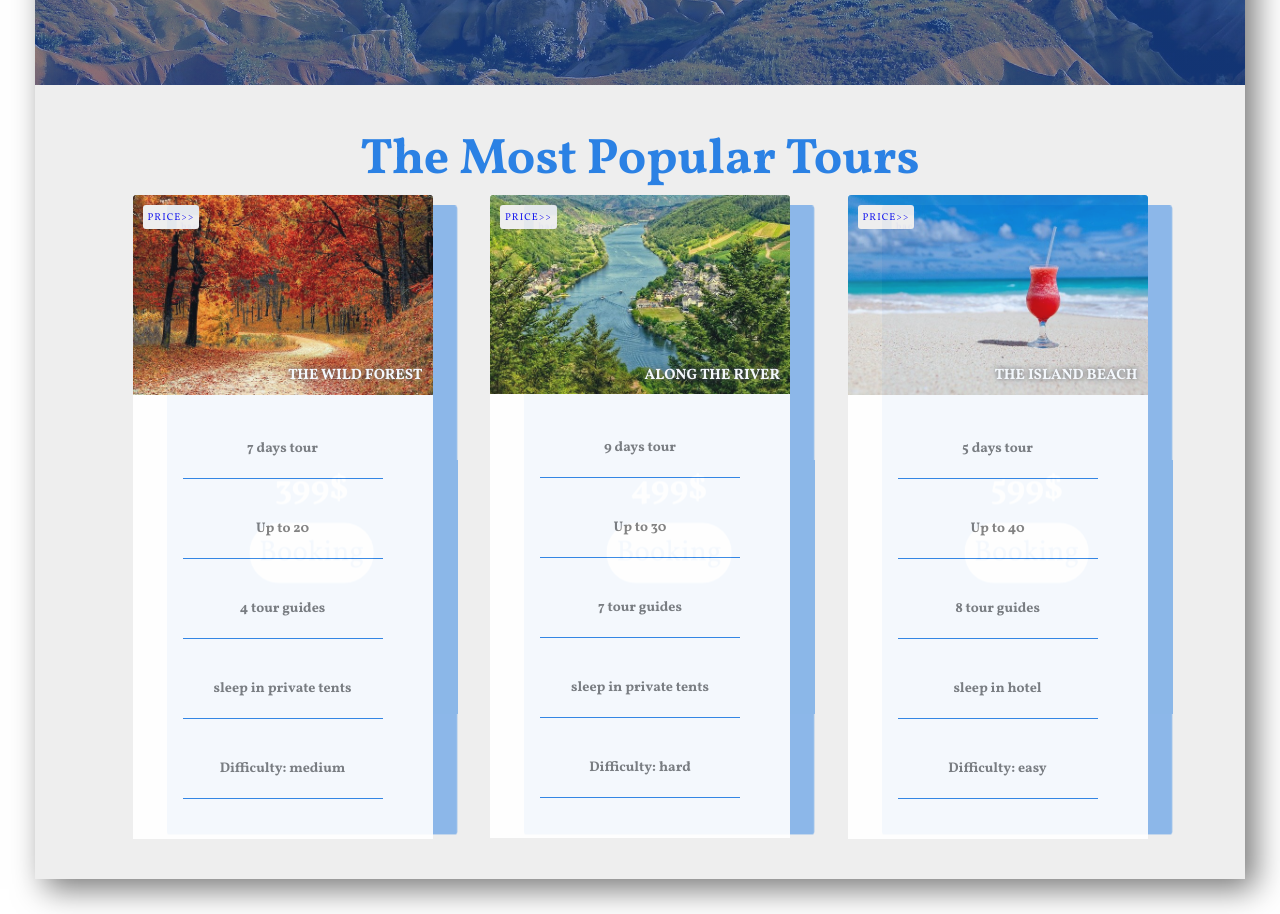
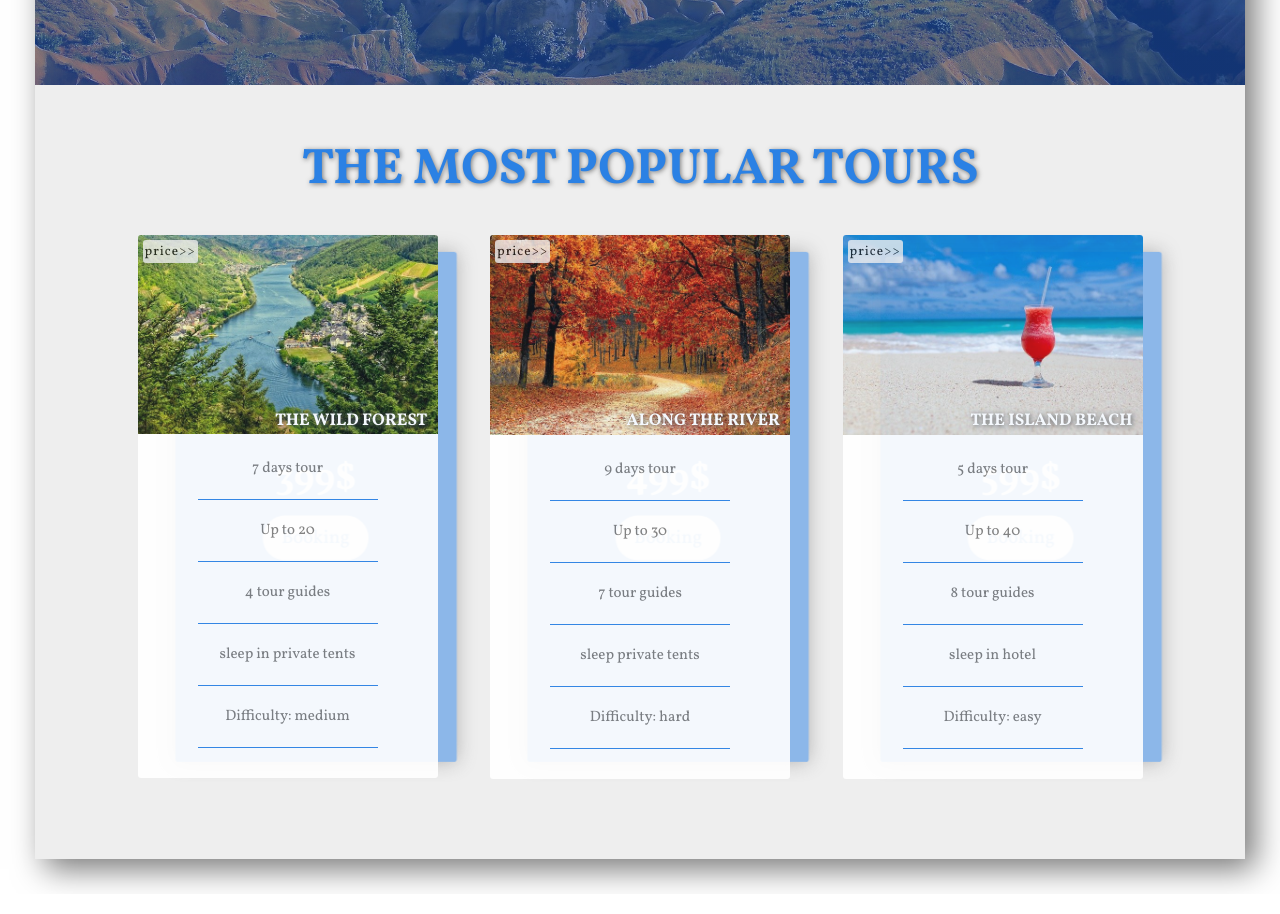
Before and after one commit to yousef-ghanim/tourist-website, a plain HTML site: page index.html in a window 1280 px wide. Shown: the part 680-1594 px from the top of the page. Drawn offline with Linux system fonts and the light colour scheme.

Commit message:
tours ready 2 javascript not working

```diff
--- a/app.js
+++ b/app.js
@@ -0,0 +1,11 @@
+// Array.from(document.querySelectorAll(".tours-btn")).forEach((item) => {
+//   item.addEventListener("click", () => {
+//     item.parentElement.parentElement.parentElement.toggle("change");
+//   });
+// });
+
+Array.from(document.querySelectorAll(".tours-btn")).forEach((item) => {
+  item.onclick = () => {
+    item.parentElement.parentElement.classList.toggle("change");
+  };
+});
--- a/index.html
+++ b/index.html
@@ -34,77 +34,66 @@
       <!-- end of header -->
       <!-- popular tours -->
       <section id="tours">
-        <h1 class="tours-header">The Most Popular Tours</h1>
-
+        <h1 class="tours-header">the most popular tours</h1>
         <div class="tours-container">
           <article class="tours-item">
-          <div class="front-card card">
-            <img src="./images/forest.jpg" alt="" class="tours-img"/>
-            <a href="#" class="flip">PRICE>></a>
-             <h1>THE WILD FOREST</h1>
-            <div class="tours-info">
-              <h3>7 days tour</h3>
-              <h3>Up to 20</h3>
-              <h3>4 tour guides</h3>
-              <h3>sleep in private tents</h3>
-              <h3>Difficulty: medium</h3>
+            <div class="front-card">
+              <img src="./images/river.jpg" alt="" />
+              <h1>the wild forest</h1>
+              <ul class="tours-info">
+                <li>7 days tour</li>
+                <li>Up to 20</li>
+                <li>4 tour guides</li>
+                <li>sleep in private tents</li>
+                <li>Difficulty: medium</li>
+              </ul>
+              <button class="tours-btn">price&gt;&gt;</button>
             </div>
-          </div>
-            <div class="back-card card">
-                <a href="#" class="back flip">back</a>
-                <div class="book">
+            <div class="back-card">
+              <button class="tours-btn">&lt;&lt;back</button>
               <h1>399$</h1>
-                    <a href="#">Booking</a>
-                </div>
+              <button type="button" class="booking">Booking</button>
             </div>
           </article>
-
           <article class="tours-item">
-                  <div class="front-card card">
-            <img src="./images/river.jpg" alt="" class="tours-img"/>
-            <a href="#" class="flip">PRICE>></a>
-            <h1>ALONG THE RIVER</h1>
-            <div class="tours-info">
-              <h3>9 days tour</h3>
-              <h3>Up to 30</h3>
-              <h3>7 tour guides</h3>
-              <h3>sleep in private tents</h3>
-              <h3>Difficulty: hard</h3>
+            <div class="front-card">
+              <img src="./images/forest.jpg" alt="" />
+              <h1>along the river</h1>
+              <ul class="tours-info">
+                <li>9 days tour</li>
+                <li>Up to 30</li>
+                <li>7 tour guides</li>
+                <li>sleep private tents</li>
+                <li>Difficulty: hard</li>
+              </ul>
+              <button type="button" class="tours-btn">price&gt;&gt;</button>
             </div>
-          </div>
-            <div class="back-card card">
-              <a href="#" class="back flip">back</a>
-              <div class="book">
+            <div class="back-card">
+              <button type="button" class="tours-btn">&lt;&lt;back</button>
               <h1>499$</h1>
-                <a href="#">Booking</a>
-              </div>
+              <button type="button" class="booking">Booking</button>
             </div>
           </article>
-
-
           <article class="tours-item">
-          <div class="front-card card">
-            <img src="./images/sea.jpg" alt="" class="tours-img"/>
-            <a href="#" class="flip">PRICE>></a>
-            <h1>THE ISLAND BEACH</h1>
-            <div class="tours-info">
-              <h3>5 days tour</h3>
-              <h3>Up to 40</h3>
-              <h3>8 tour guides</h3>
-              <h3>sleep in hotel</h3>
-              <h3>Difficulty: easy</h3>
+            <div class="front-card">
+              <img src="./images/sea.jpg" alt="" />
+              <h1>the island beach</h1>
+              <ul class="tours-info">
+                <li>5 days tour</li>
+                <li>Up to 40</li>
+                <li>8 tour guides</li>
+                <li>sleep in hotel</li>
+                <li>Difficulty: easy</li>
+              </ul>
+              <button type="button" class="tours-btn">price&gt;&gt;</button>
             </div>
-
-          </div>
-            <div class="back-card card">
-              <a href="#" class="back flip">back</a>
-              <div class="book">
+            <div class="back-card">
+              <button type="button" class="tours-btn">&lt;&lt;back</button>
               <h1>599$</h1>
-                <a href="#">Booking</a>
-              </div>
+              <button type="button" class="booking">Booking</button>
             </div>
           </article>
-
+        </div>
       </section>
       <!-- end of popular tours -->
     </div>
--- a/style.css
+++ b/style.css
@@ -157,114 +157,107 @@ html {
 
 /* popular tours */
 #tours {
-  padding: 4rem;
+  padding: 5rem;
 }
 .tours-header {
   text-align: center;
   font-size: 5rem;
+  text-transform: uppercase;
   color: var(--primaty-color);
+  text-shadow: 0.1rem 0.1rem 0.5rem var(--light-grey-color);
 }
 .tours-container {
-  margin: 0 auto;
+  margin: 3rem 0;
   display: flex;
-  align-items: center;
   justify-content: space-evenly;
+  /* align-items: center; */
 }
 .tours-item {
   width: 30rem;
-  border-radius: 0.3rem;
   position: relative;
-  /* opacity: 0.9; */
   perspective: 150rem;
+  /* opacity: 0.6; */
 }
-.front-card {
-  background-color: var(--white-color);
-  opacity: 0.9;
-  position: relative;
-  /* margin: 5rem auto; */
-  text-align: center;
-  z-index: 10;
+.front-card img {
+  width: 100%;
+  border-radius: 0.3rem 0.3rem 0 0;
 }
 
-.tours-img {
+.front-card {
+  text-align: center;
+  position: relative;
+  background-color: var(--white-color);
+  z-index: 10;
+  border-radius: 0.3rem;
+  opacity: 0.9;
+}
+.change > .front-card {
+  z-index: 0;
+  transform: translateZ(-10rem) translateX(3rem);
+  opacity: 0.5;
+}
+
+.front-card h1 {
+  position: absolute;
+  right: 1rem;
+  top: 32%;
+  text-transform: uppercase;
+  color: var(--white-color);
+  text-shadow: 0.1rem 0.1rem 0.5rem var(--grey-color);
+  font-size: 1.7rem;
+}
+.front-card ul {
+  margin: 0 auto;
+  width: 60%;
+  padding-bottom: 3rem;
+}
+.front-card ul li {
+  padding: 2rem;
+  font-size: 1.5rem;
+  color: var(--light-grey-color);
+  border-bottom: 0.12rem solid var(--primaty-color);
+}
+.back-card {
+  position: absolute;
+  top: 0;
+  background-color: var(--primaty-color);
   width: 100%;
   height: 100%;
-  border-radius: 0.3rem 0.3rem 0 0;
+  display: flex;
+  justify-content: center;
+  align-items: center;
+  flex-direction: column;
+  border-radius: 0.3rem;
+  transform: translateZ(-10rem) translateX(3rem);
+  opacity: 0.5;
+  box-shadow: 0 0 2rem var(--light-grey-color);
 }
-.front-card h1 {
-  position: absolute;
-  font-size: 1.5rem;
-  right: 1rem;
-  top: 17rem;
-  color: var(--white-color);
-  text-shadow: 0 0 0.5rem var(--grey-color);
-}
-.front-card a {
-  position: absolute;
-  left: 1rem;
-  top: 1rem;
-  background-color: var(--secondary-color);
-  padding: 0.5rem;
-  border-radius: 0.3rem;
-  letter-spacing: 0.1rem;
-}
-.tours-info {
-  padding-bottom: 2rem;
-}
-.front-card h3 {
-  font-size: 1.4rem;
-  color: var(--light-grey-color);
-  margin: 2rem 5rem;
-  padding: 2rem 0;
-  border-bottom: 0.15rem solid var(--primaty-color);
-}
-.change .front-card {
-  z-index: -1;
-  transform: translateX(2rem);
-  opacity: 0.5;
-}
-.back-card {
-  top: 0;
-  background-color: var(--primaty-color);
-  height: 65rem;
-  position: absolute;
-  width: 30rem;
-  border-radius: 0.3rem;
-  transform: translateZ(-5rem) translateX(3rem);
-  opacity: 0.5;
-}
-.change .back-card {
-  z-index: 0;
-  transform: translateX(0);
+.change > .back-card {
+  /* z-index: 10; */
+  transform: translateZ(0) translateX(0);
   opacity: 0.9;
 }
-
-.back {
-  position: absolute;
-  left: 1em;
-  top: 1rem;
-  background-color: var(--secondary-color);
-  padding: 0.5rem;
-  border-radius: 0.3rem;
-  letter-spacing: 0.1rem;
+.back-card h1 {
+  font-size: 4rem;
+  color: var(--white-color);
+  margin-bottom: 1rem;
 }
-.book {
-  position: absolute;
-  top: 50%;
-  left: 50%;
-  transform: translate(-50%, -50%);
-  font-size: 3rem;
-  text-align: center;
-}
-.book h1 {
-  margin-bottom: 2rem;
-  color: var(--white-color);
-}
-.book a {
-  background-color: var(--white-color);
-  padding: 1rem;
+.booking {
+  border: none;
+  font-size: 2rem;
+  padding: 1rem 2rem;
   border-radius: 3rem;
   color: var(--primaty-color);
 }
-
+.tours-btn {
+  position: absolute;
+  top: 0.5rem;
+  left: 0.5rem;
+  border: none;
+  padding: 0.2rem;
+  opacity: 0.8;
+  border-radius: 0.3rem;
+  letter-spacing: 0.1rem;
+  cursor: pointer;
+}
 /* end of popular tours */
```
Lines whose indentation alone changed are shown as unchanged.
